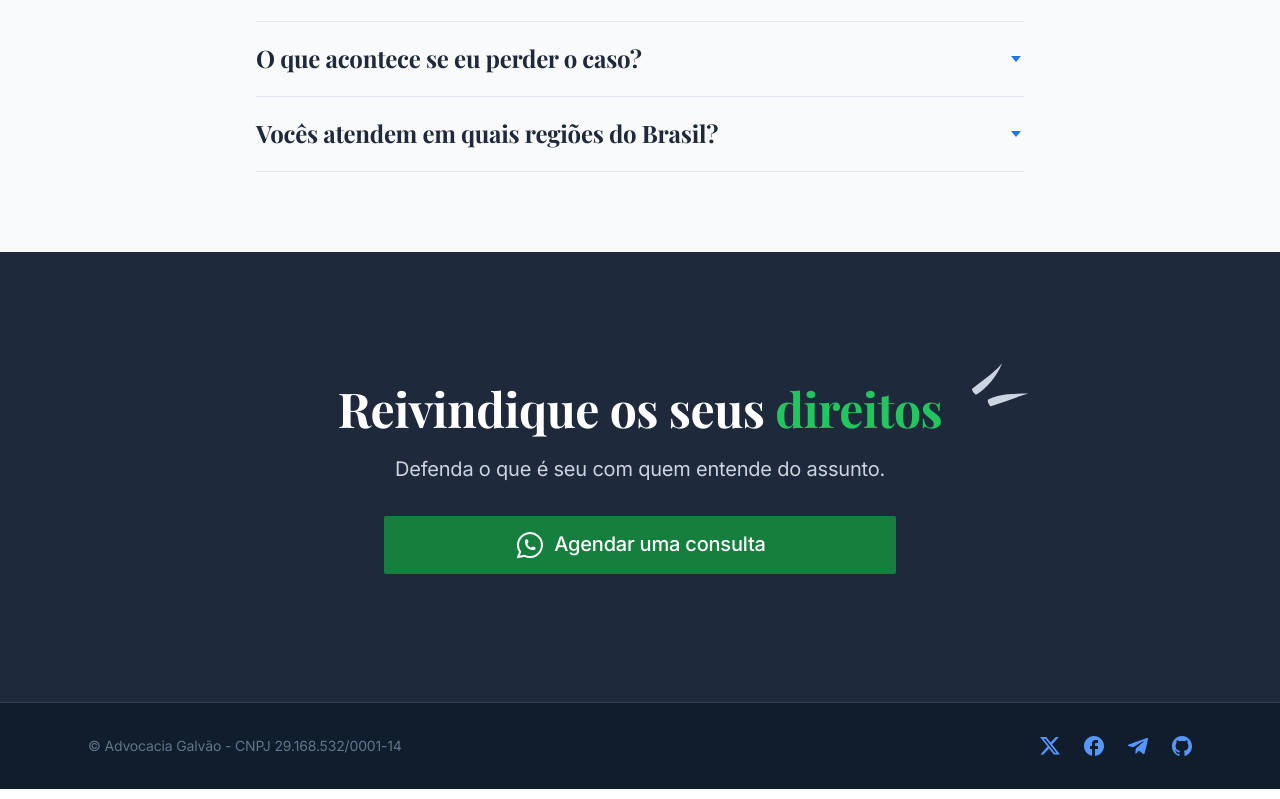
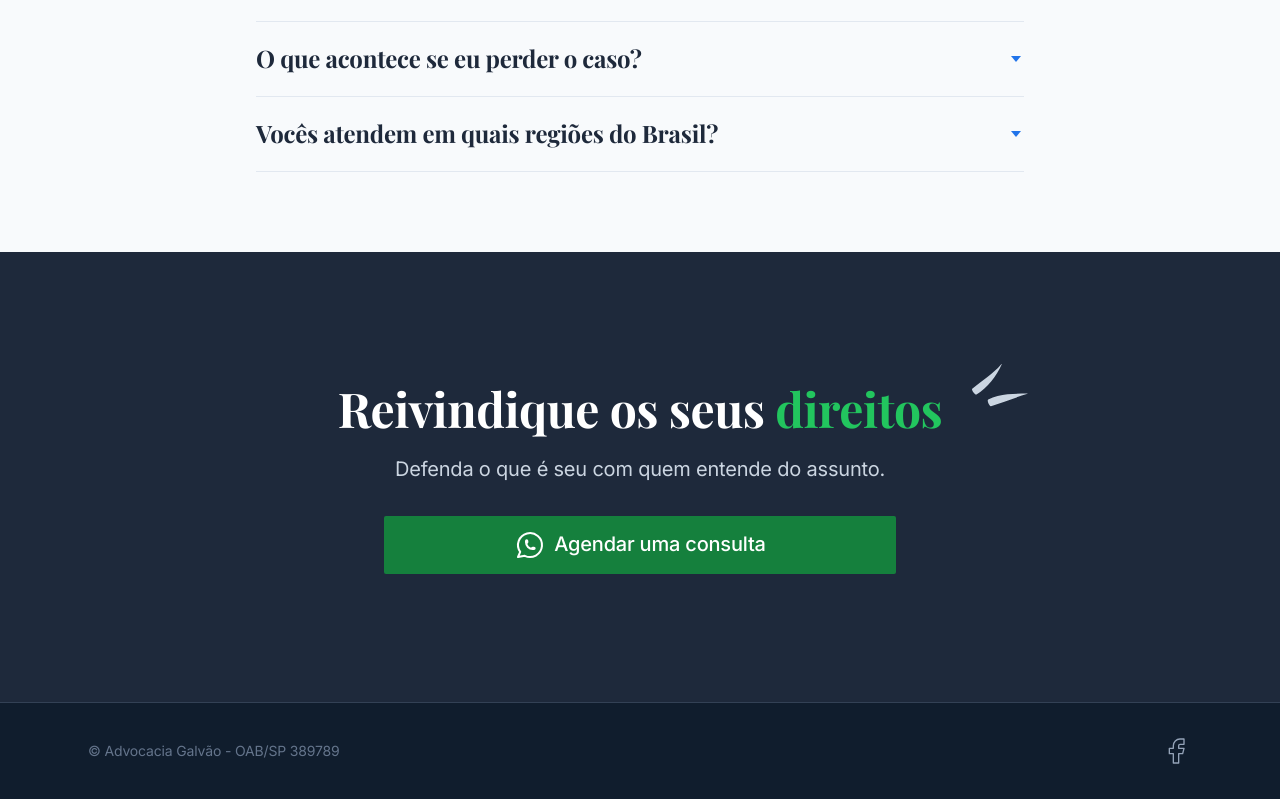
Before and after one commit to waltergalvao/advocaciagalvao.com.br, a Next.js app: page / in a window 1280 px wide. Shown: the part 4362-5161 px from the top of the page. Built offline with nearby package versions, Linux system fonts and the light colour scheme; a web font is replaced by a local one.

Commit message:
fix: footer links

```diff
--- a/components/metricas.tsx
+++ b/components/metricas.tsx
@@ -31,11 +31,11 @@ export default function Metricas() {
                       <path d="M15.722 4.008C14.408 1.214 10.954-.635 7.318.203 5.6.596 4.072 1.561 2.919 2.757A10.57 10.57 0 0 0 .484 6.93C.03 8.458-.173 10.035.18 11.764c.191.862.518 1.683 1.146 2.479a4.876 4.876 0 0 0 2.256 1.522c1.635.469 3.156.192 4.41-.439 1.242-.615 2.298-1.769 2.494-3.094.094-.656-.537-.657-.69-.18-.781 2.126-3.715 2.534-5.265 1.579-1.568-.922-1.185-3.068-.294-4.801.89-1.729 2.454-3.02 3.92-3.338.376-.098.714-.121 1.026-.098.324.018.658.074.98.188.65.2 1.23.591 1.618 1 .27.3.575.386 1.002.461.436.061.95.117 1.499.045.535-.073 1.06-.287 1.41-.807.345-.504.462-1.348.03-2.273" />
                     </svg>
                     <div className="h2 font-playfair-display text-slate-800">
-                      10+
+                      7+
                     </div>
                   </div>
                   <div className="text-slate-500 text-lg">
-                    Mais de dez anos de experiência em Direito Digital.
+                    Mais de sete anos de experiência em Direito Digital.
                   </div>
                 </li>
                 <li>
--- a/components/ui/footer.tsx
+++ b/components/ui/footer.tsx
@@ -1,3 +1,5 @@
+import { IconBrandFacebook } from "@tabler/icons-react";
+
 export default function Footer() {
   return (
     <footer className=" bg-slate-900  border-t border-slate-700">
@@ -8,69 +10,20 @@ export default function Footer() {
           <ul className="flex space-x-6 mb-4 md:order-1 md:ml-4 md:mb-0">
             <li>
               <a
-                className="text-blue-500 hover:text-blue-600 transition duration-150 ease-in-out"
-                href="#0"
-                aria-label="Twitter"
-              >
-                <svg
-                  className="w-5 h-5 fill-current"
-                  viewBox="0 0 20 20"
-                  xmlns="http://www.w3.org/2000/svg"
-                >
-                  <path d="m6.329 1 4.369 5.594L15.75 1h3.068L12.12 8.414 20 18.5h-6.172l-4.833-6.116L3.464 18.5H.395l7.169-7.928L0 1h6.329Zm-.925 1.684H3.583l11.093 14.04h1.7L5.404 2.684Z" />
-                </svg>
-              </a>
-            </li>
-            <li>
-              <a
-                className="text-blue-500 hover:text-blue-600 transition duration-150 ease-in-out"
-                href="#0"
+                className="text-slate-400 hover:text-slate-100 transition duration-150 ease-in-out"
+                href="https://www.facebook.com/Galvaodireitodigital"
+                target="_blank"
+                rel="noopener noreferrer"
                 aria-label="Facebook"
               >
-                <svg
-                  className="w-5 h-5 fill-current"
-                  viewBox="0 0 20 20"
-                  xmlns="http://www.w3.org/2000/svg"
-                >
-                  <path d="M20 10.025C20 4.491 15.52 0 10 0S0 4.491 0 10.025c0 4.852 3.44 8.892 8 9.825v-6.817H6v-3.008h2V7.52a3.508 3.508 0 0 1 3.5-3.509H14v3.008h-2c-.55 0-1 .45-1 1.002v2.005h3v3.008h-3V20c5.05-.501 9-4.772 9-9.975Z" />
-                </svg>
-              </a>
-            </li>
-            <li>
-              <a
-                className="text-blue-500 hover:text-blue-600 transition duration-150 ease-in-out"
-                href="#0"
-                aria-label="Telegram"
-              >
-                <svg
-                  className="w-5 h-5 fill-current"
-                  viewBox="0 0 20 20"
-                  xmlns="http://www.w3.org/2000/svg"
-                >
-                  <path d="M19.96 2.336a.421.421 0 0 0-.291-.308 1.543 1.543 0 0 0-.788.054S1.358 8.194.358 8.87c-.215.145-.288.23-.324.33-.173.485.366.694.366.694l4.517 1.428a.506.506 0 0 0 .229-.013c1.026-.63 10.332-6.335 10.873-6.527.083-.024.148 0 .131.061-.215.732-8.257 7.664-8.301 7.706a.16.16 0 0 0-.06.143l-.422 4.28s-.176 1.331 1.196 0a38.082 38.082 0 0 1 2.374-2.11c1.553 1.041 3.224 2.192 3.945 2.794.245.23.576.354.916.342.426-.05.774-.35.876-.754 0 0 3.192-12.471 3.298-14.142.011-.162.025-.268.027-.38.005-.13-.008-.26-.04-.387Z" />
-                </svg>
-              </a>
-            </li>
-            <li>
-              <a
-                className="text-blue-500 hover:text-blue-600 transition duration-150 ease-in-out"
-                href="#0"
-                aria-label="Github"
-              >
-                <svg
-                  className="w-5 h-5 fill-current"
-                  viewBox="0 0 20 20"
-                  xmlns="http://www.w3.org/2000/svg"
-                >
-                  <path d="M10.041 0C4.52 0 0 4.612 0 10.25c0 4.526 2.845 8.37 6.862 9.737.502.085.669-.257.669-.513v-1.708c-2.761.598-3.347-1.367-3.347-1.367-.419-1.196-1.088-1.537-1.088-1.537-1.004-.598 0-.598 0-.598 1.004.085 1.506 1.025 1.506 1.025.92 1.537 2.343 1.11 2.929.854.084-.683.335-1.11.67-1.367-2.26-.256-4.603-1.11-4.603-5.039 0-1.11.419-2.05 1.004-2.733 0-.342-.418-1.367.168-2.733 0 0 .836-.257 2.76 1.025.838-.257 1.674-.342 2.511-.342.837 0 1.674.085 2.51.342 1.925-1.367 2.762-1.025 2.762-1.025.586 1.452.167 2.477.084 2.733.669.683 1.004 1.623 1.004 2.733 0 3.93-2.343 4.783-4.603 5.04.335.341.67.939.67 1.879v2.818c0 .256.167.598.67.513 4.016-1.367 6.86-5.21 6.86-9.737C20.084 4.612 15.565 0 10.042 0Z" />
-                </svg>
+                <IconBrandFacebook stroke={1} size={32} />
               </a>
             </li>
           </ul>
 
           {/* Copyrights note */}
           <div className="text-sm text-slate-500 mr-4">
-            © Advocacia Galvão - CNPJ 29.168.532/0001-14
+            © Advocacia Galvão - OAB/SP 389789
           </div>
         </div>
       </div>
```
